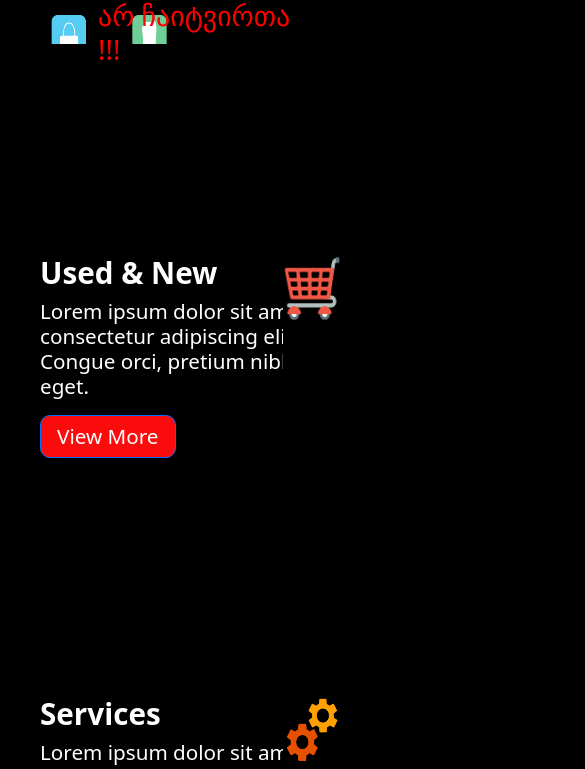
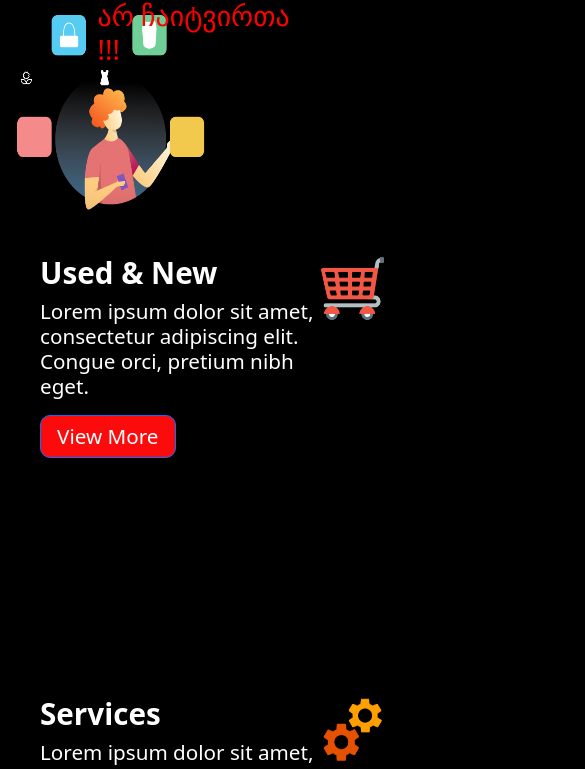
Before and after one commit to lado13/JS-WebSite-UniSoko, a plain HTML site: page index.html in a window 390 px wide. Shown: the part 406-1175 px from the top of the page, 585 px wide, since content can reach past the window. Drawn offline with nearby package versions, Linux system fonts and the light colour scheme; no server answers.

Commit message:
updateeee

```diff
--- a/style.scss
+++ b/style.scss
@@ -374,9 +374,10 @@ footer{
 
 
 @media (max-width:600px){
-     *{
-        overflow-x: hidden;
-     }
+
+
+
+
 
    header{
     nav{
```
Also changed, not shown: style.css, 1 other file.
